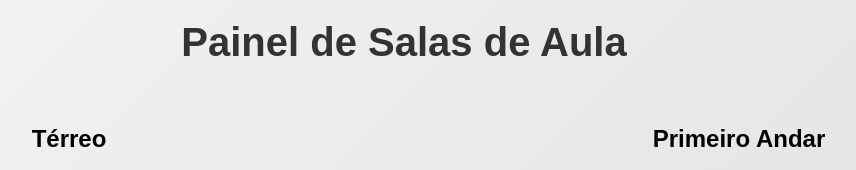
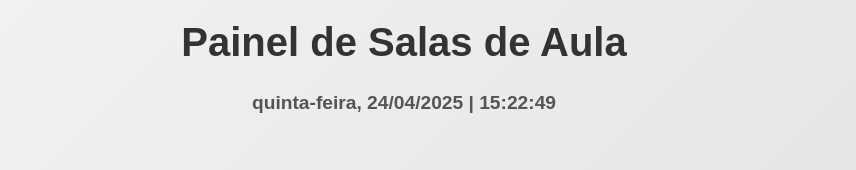
Before and after one commit to TI-Grau-Petrolina/painel-salas, a plain HTML site: page index.html in a window 1280 px wide. Shown: the top 170 px of the page, without its empty margins (236-1092 px from the left). Drawn offline with Linux system fonts and the light colour scheme; no server answers; a web font is replaced by a local one.

Commit message:
Update index.html
adicionar um relógio com data e hora atualizado em tempo real no topo da página

```diff
--- a/index.html
+++ b/index.html
@@ -112,6 +112,13 @@
       margin-top: 10px;
       font-size: 0.9rem;
     }
+	.relogio-container {
+	  text-align: center;
+	  font-size: 1.2rem;
+	  margin-top: 5px;
+	  color: #555;
+	  font-weight: bold;
+	}
 
     .em-aula    { background-color: #dcedc8; color: #2e7d32; }
     .livre      { background-color: #ffcdd2; color: #c62828; }
@@ -138,6 +145,9 @@
 <body>
 
   <h1>Painel de Salas de Aula</h1>
+  <div class="relogio-container">
+	  <span id="relogio"></span>
+</div>
 
   <div class="painel-container">
     <div class="andar">
@@ -231,6 +241,19 @@
 
     atualizarPainel();
     setInterval(atualizarPainel, 60000);
+  	function atualizarRelogio() {
+  		const agora = new Date();
+  		const opcoesData = { weekday: 'long', day: '2-digit', month: '2-digit', year: 'numeric' };
+  		const opcoesHora = { hour: '2-digit', minute: '2-digit', second: '2-digit' };
+
+  		const dataFormatada = agora.toLocaleDateString('pt-BR', opcoesData);
+  		const horaFormatada = agora.toLocaleTimeString('pt-BR', opcoesHora);
+
+  		document.getElementById('relogio').textContent = `${dataFormatada} | ${horaFormatada}`;
+  	  }
+
+  	  atualizarRelogio();
+  	  setInterval(atualizarRelogio, 1000);
   </script>
 
   <footer>
```
